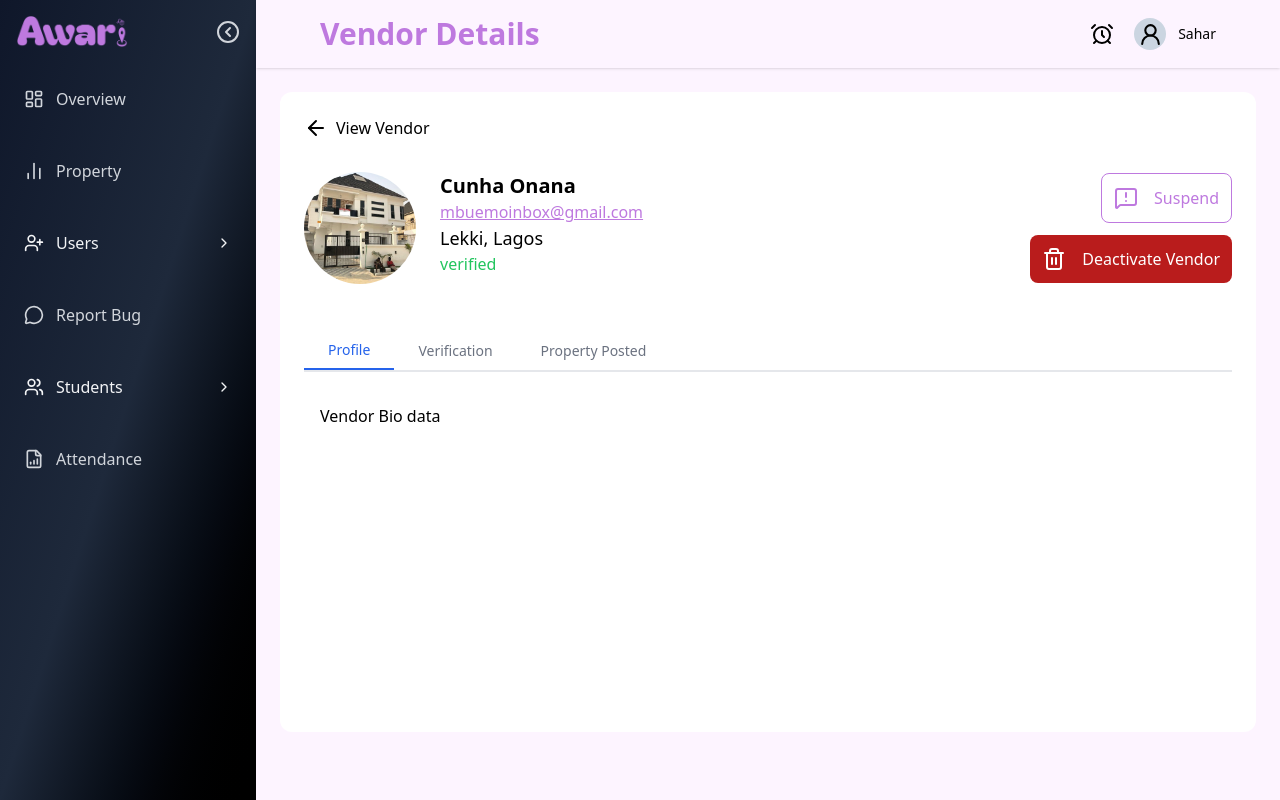
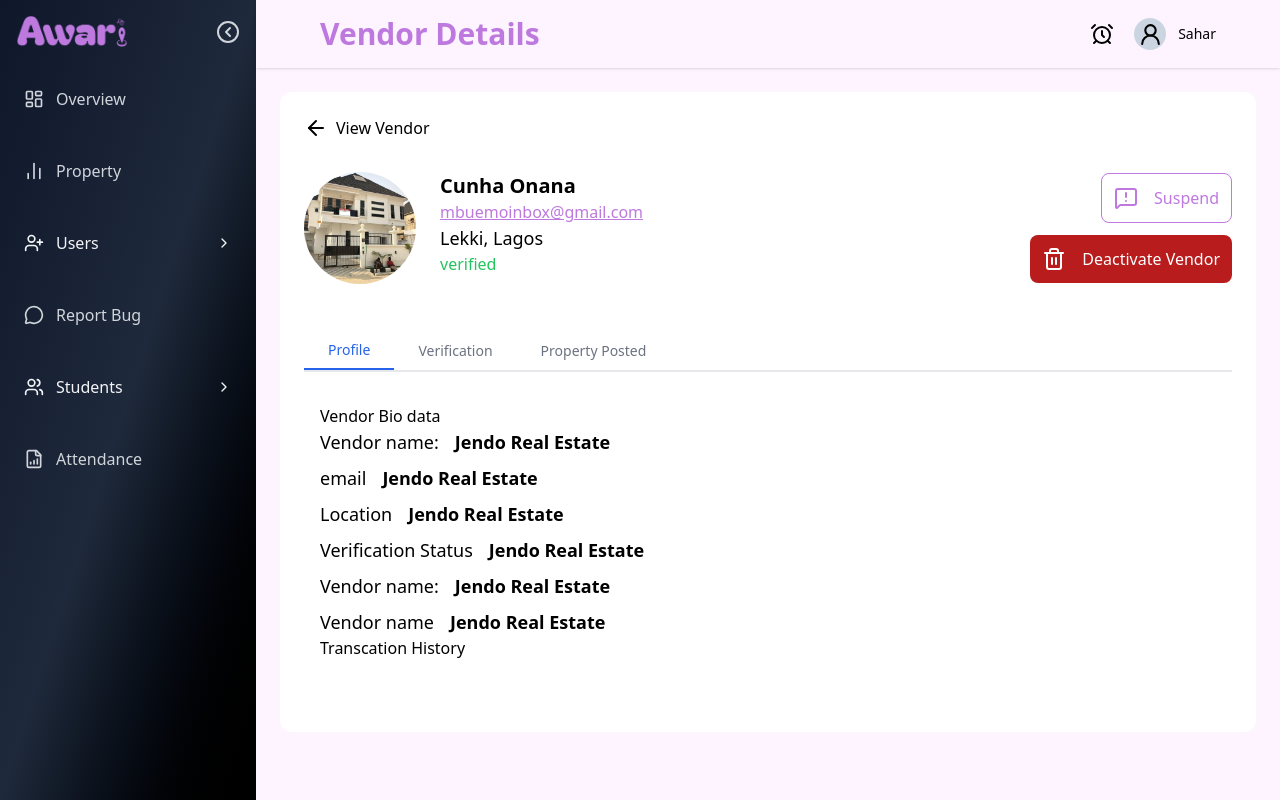
Before and after one commit to Sahar009/awari-admin, a React (Vite) app: page /Vendor-Details in a window 1280 px wide. Built offline with nearby package versions, Linux system fonts and the light colour scheme.

Commit message:
latest commmit

```diff
--- a/src/components/chart/PieChart.tsx
+++ b/src/components/chart/PieChart.tsx
@@ -4,7 +4,7 @@ const PropertyPieChart = () => {
   const options: ApexCharts.ApexOptions = {
     chart: {
       type: "pie",
-      height: "100%", // let it fill container
+      height: "100%",
       width: "100%",
     },
     labels: ["Rent", "Sales", "Apartments"],
--- a/src/pages/users/ViewVendors.tsx
+++ b/src/pages/users/ViewVendors.tsx
@@ -75,16 +75,46 @@ const ViewVendors = () => {
           }`}
         >
           <div className="p-4">
-            <div className="">
+            <div className="w-[60%]">
               <h1>Vendor Bio data</h1>
-               <div className="">
-
+               <div className="flex flex-col gap-2  items-start text-lg w-full">
+                  <div className=" flex flex-row gap-4">
+                    <p className="font-light">Vendor name:</p>
+                    <p className="font-semibold ">Jendo Real Estate</p>
+                  </div>
+                  <div className=" flex flex-row gap-4 ">
+                    <p className="font-light">email</p>
+                    <p className="font-semibold ">Jendo Real Estate</p>
+                  </div>
+                   <div className=" flex flex-row gap-4">
+                    <p className="font-light">Location</p>
+                    <p className="font-semibold ">Jendo Real Estate</p>
+                  </div>
+                  <div className=" flex flex-row gap-4 ">
+                    <p className="font-light">Verification Status</p>
+                    <p className="font-semibold ">Jendo Real Estate</p>
+                  </div>
+                   <div className=" flex flex-row gap-4">
+                    <p className="font-light">Vendor name:</p>
+                    <p className="font-semibold ">Jendo Real Estate</p>
+                  </div>
+                  <div className=" flex flex-row gap-4 ">
+                    <p className="font-light">Vendor name</p>
+                    <p className="font-semibold ">Jendo Real Estate</p>
+                  </div>
                </div>
             </div>
+
+
+            <div className="p w-[70%]">
+              <div className="">
+                <h1>Transcation History</h1>
+              </div>
+            </div>
+
           </div>
         </div>
 
-        {/* Verification */}
         <div
           className={`transition-all duration-300 ease-in-out ${
             activeTab === "verification" ? "opacity-100 translate-x-0 block" : "opacity-0 -translate-x-4 hidden"
```
